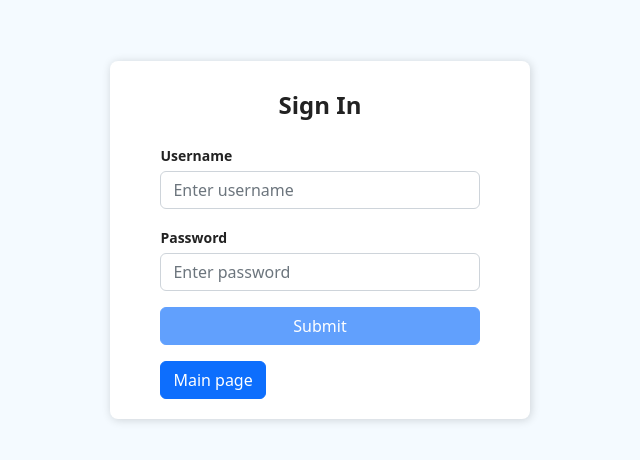
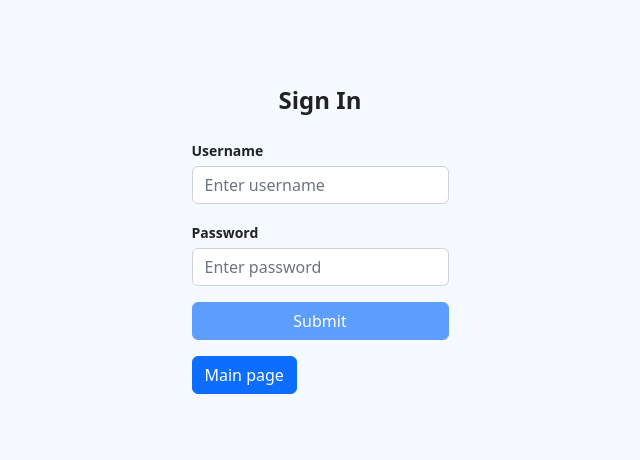
Before and after one commit to FiLl0s0FeAr/CodePenFiLL, a React (Create React App) app: page /login in a window 1280 px wide. Shown: the part 160-620 px from the top of the page, without its empty margins (320-960 px from the left). Built offline with nearby package versions, Linux system fonts and the light colour scheme.

Commit message:
remove form from login

```diff
--- a/src/pages/LogIn.js
+++ b/src/pages/LogIn.js
@@ -9,7 +9,6 @@ export const LogIn = ({ onLogin }) => {
 
 	return (
 		<div className="Auth-form-container">
-			<form className="Auth-form">
 			<div className="Auth-form-content">
 				<h3 className="Auth-form-title">Sign In</h3>
 				<div className="form-group mt-3">
@@ -45,7 +44,6 @@ export const LogIn = ({ onLogin }) => {
 					</a>
 				</div>
 			</div>
-			</form>
 		</div>
 	);
 };
```
Lines whose indentation alone changed are shown as unchanged.
